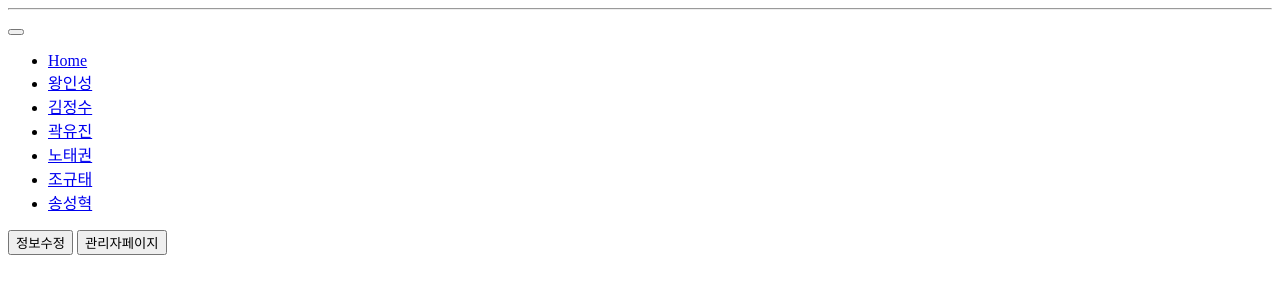
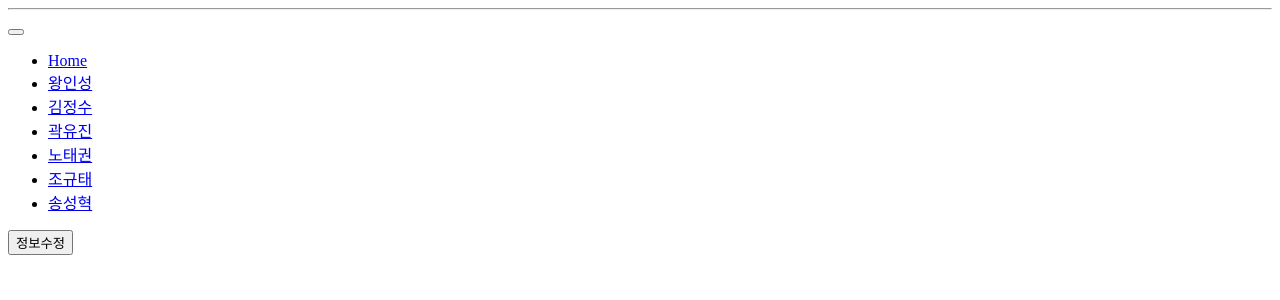
Before and after one commit to ooyniz/4OREVER, a Java web app: page /GNB.jsp in a window 1280 px wide. Shown: the top 300 px of the page. Run offline with Tomcat 11, a stand-in JSP engine, Linux system fonts and the light colour scheme.

Commit message:
[Add] 관리자일때만 관리자페이지 버튼 보이게

```diff
--- a/P01_MEMBER/src/main/webapp/GNB.jsp
+++ b/P01_MEMBER/src/main/webapp/GNB.jsp
@@ -5,12 +5,13 @@
 <head>
 <meta charset="UTF-8">
 <title>네비게이션 바</title>
+<script src="https://cdn.jsdelivr.net/npm/vue@2/dist/vue.js"></script>
 </head>
 <body>
 	<hr>
 
 	<nav class="navbar navbar-expand-lg navbar-light bg-light">
-		<div class="container-fluid">
+		<div class="container-fluid" id="GNB">
 			<button class="navbar-toggler" type="button"
 				data-bs-toggle="collapse" data-bs-target="#navbarSupportedContent"
 				aria-controls="navbarSupportedContent" aria-expanded="false"
@@ -39,10 +40,18 @@
 					onclick="location.href='/P01_MEMBER/mem_views/mem_edit.jsp' ">정보수정</button>
 
 				<!-- 여기에 if else넣어서 이동링크 ㄱ -->
-				<button class="btn btn-outline-success" type="button"
+				<button v-if="userClass == 200 || userClass == 300" class="btn btn-outline-success" type="button"
 					onclick="location.href='/P01_MEMBER/mem_views/adminPage.jsp' ">관리자페이지</button>
 			</div>
 		</div>
 	</nav>
+	<script>
+	let app = new Vue({
+		el: '#GNB',
+		data: {
+			userClass : <%=session.getAttribute("user_class")%>,
+		},
+	})
+	</script>
 </body>
 </html>
```
